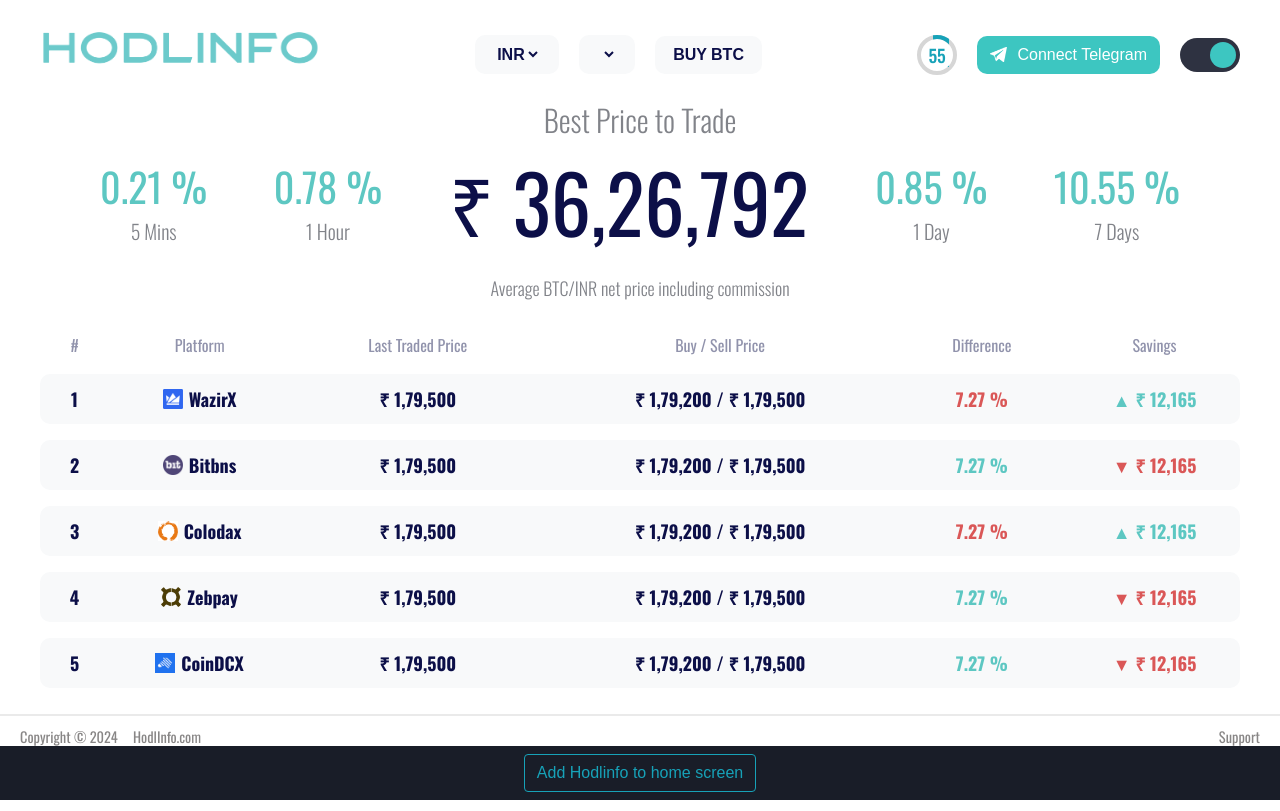
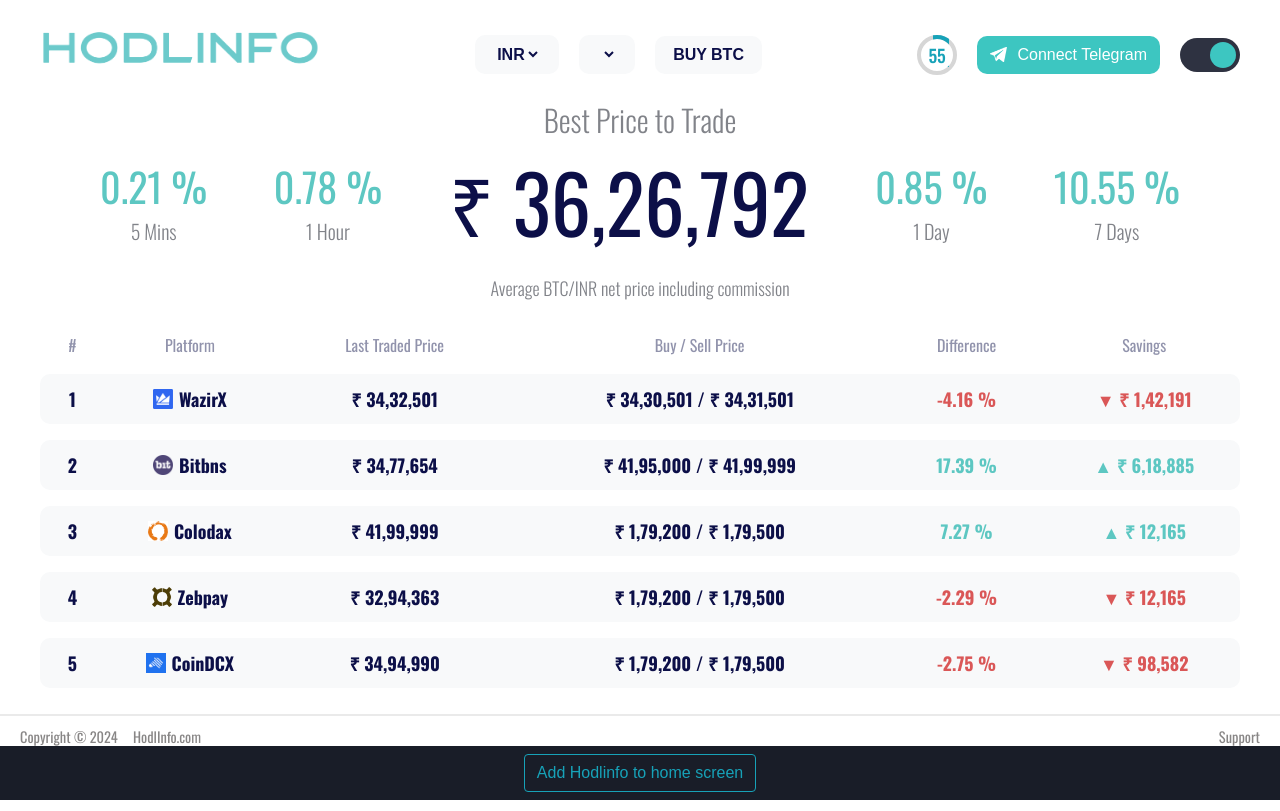
Before and after one commit to mehedihasanhrid1/quadbtech-dashboard, a plain HTML site: page frontend/index.html in a window 1280 px wide. Drawn offline with nearby package versions, Linux system fonts and the light colour scheme; no server answers.

Commit message:
project test deployment done on vercel

```diff
--- a/backend/index.js
+++ b/backend/index.js
@@ -7,7 +7,7 @@
 const port = process.env.PORT || 3000;
 
 const corsConfig = {
-  origin:['http://127.0.0.1:5500'],
+  origin:['http://127.0.0.1:5500' , "https://quabtechhodlinfopro.vercel.app/" , 'https://quabtechhodlinfopro.vercel.app'],
 credentials:true,
   methods: ["GET", "POST", "PUT", "PATCH", "DELETE", "OPTIONS"],
 };
--- a/frontend/index.html
+++ b/frontend/index.html
@@ -148,13 +148,13 @@
                           </img>
                              <h4>WazirX</h4>
                       </a></td>
-                      <td class="table-align-center"><h4 class="table-text-head">₹ 1,79,500</h4></td>
+                      <td class="table-align-center"><h4 class="table-text-head">₹ 34,32,501</h4></td>
                       <td class="table-align-center">
-                        <h4 class="table-text-head"><span>₹ 1,79,200 / ₹ 1,79,500</span></h4></td>
+                        <h4 class="table-text-head"><span>₹ 34,30,501 / ₹ 34,31,501</span></h4></td>
                       <td class="table-align-center">
-                        <h4 class="table-text-red">7.27 %</h4>
+                        <h4 class="table-text-red">-4.16 %</h4>
                       </td>
-                      <td class="table-align-center"><h4 class="table-text-green">▲ ₹ 12,165</h4></td>
+                      <td class="table-align-center"><h4 class="table-text-red">▼ ₹ 1,42,191</h4></td>
                   </tr>
 
                   <tr>
@@ -167,13 +167,13 @@
                         </img>
                            <h4>Bitbns</h4>
                     </a></td>
-                    <td class="table-align-center"><h4 class="table-text-head">₹ 1,79,500</h4></td>
+                    <td class="table-align-center"><h4 class="table-text-head">₹ 34,77,654</h4></td>
                     <td class="table-align-center">
-                      <h4 class="table-text-head"><span>₹ 1,79,200 / ₹ 1,79,500</span></h4></td>
+                      <h4 class="table-text-head"><span>₹ 41,95,000 / ₹ 41,99,999</span></h4></td>
                     <td class="table-align-center">
-                      <h4 class="table-text-green">7.27 %</h4>
+                      <h4 class="table-text-green">17.39 %</h4>
                     </td>
-                    <td class="table-align-center"><h4 class="table-text-red">▼ ₹ 12,165</h4></td>
+                    <td class="table-align-center"><h4 class="table-text-green">▲ ₹ 6,18,885</h4></td>
                 </tr>
 
                 <tr>
@@ -186,11 +186,11 @@
                       </img>
                          <h4>Colodax</h4>
                   </a></td>
-                  <td class="table-align-center"><h4 class="table-text-head">₹ 1,79,500</h4></td>
+                  <td class="table-align-center"><h4 class="table-text-head">₹ 41,99,999</h4></td>
                   <td class="table-align-center">
                     <h4 class="table-text-head"><span>₹ 1,79,200 / ₹ 1,79,500</span></h4></td>
                   <td class="table-align-center">
-                    <h4 class="table-text-red">7.27 %</h4>
+                    <h4 class="table-text-green">7.27 %</h4>
                   </td>
                   <td class="table-align-center"><h4 class="table-text-green">▲ ₹ 12,165</h4></td>
               </tr>
@@ -205,11 +205,11 @@
                     </img>
                        <h4>Zebpay</h4>
                 </a></td>
-                <td class="table-align-center"><h4 class="table-text-head">₹ 1,79,500</h4></td>
+                <td class="table-align-center"><h4 class="table-text-head">₹ 32,94,363</h4></td>
                 <td class="table-align-center">
                   <h4 class="table-text-head"><span>₹ 1,79,200 / ₹ 1,79,500</span></h4></td>
                 <td class="table-align-center">
-                  <h4 class="table-text-green">7.27 %</h4>
+                  <h4 class="table-text-red">-2.29 %</h4>
                 </td>
                 <td class="table-align-center"><h4 class="table-text-red">▼ ₹ 12,165</h4></td>
             </tr>
@@ -224,13 +224,13 @@
                   </img>
                      <h4>CoinDCX</h4>
               </a></td>
-              <td class="table-align-center"><h4 class="table-text-head">₹ 1,79,500</h4></td>
+              <td class="table-align-center"><h4 class="table-text-head">₹ 34,94,990</h4></td>
               <td class="table-align-center">
                 <h4 class="table-text-head"><span>₹ 1,79,200 / ₹ 1,79,500</span></h4></td>
               <td class="table-align-center">
-                <h4 class="table-text-green">7.27 %</h4>
+                <h4 class="table-text-red">-2.75 %</h4>
               </td>
-              <td class="table-align-center"><h4 class="table-text-red">▼ ₹ 12,165</h4></td>
+              <td class="table-align-center"><h4 class="table-text-red">▼ ₹ 98,582</h4></td>
           </tr>
               </tbody>
           </table>
--- a/frontend/script.js
+++ b/frontend/script.js
@@ -2,7 +2,7 @@
 
 async function cryptoData() {
   try {
-    const result = await fetch("http://localhost:5000/crypto");
+    const result = await fetch("https://quabdtechhodlinfopro-backend.vercel.app/crypto");
     const data = await result.json();
     return data;
   } catch (error) {
```
Also changed, not shown: README.md, 2 other files.
